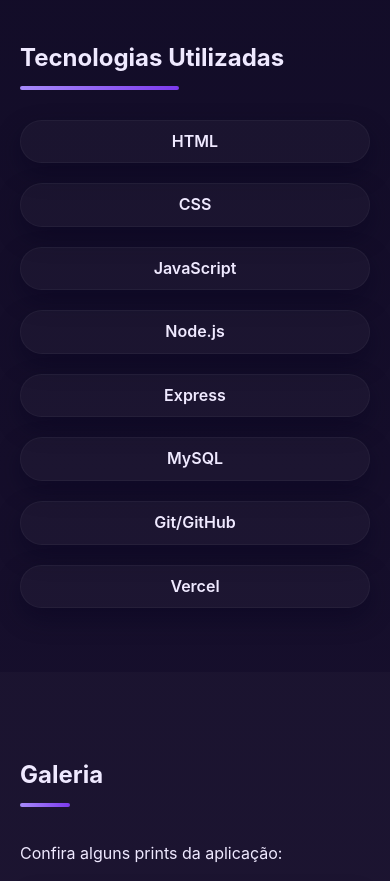
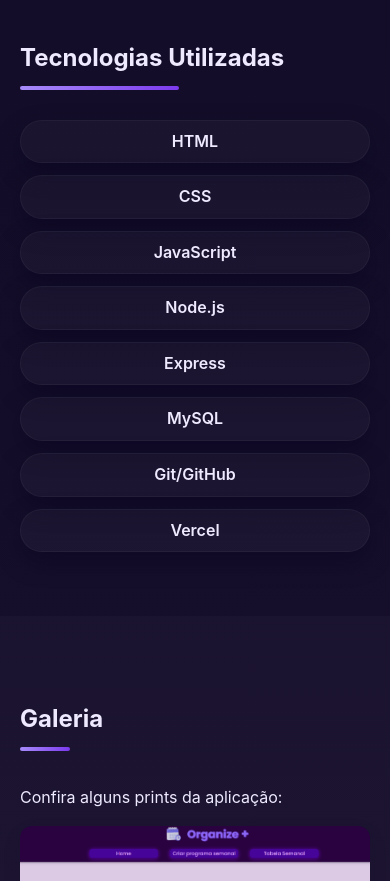
Before and after one commit to Pedrozac0789/landingpage, a plain HTML site: page index.html in a window 390 px wide. Shown: the part 2320-3201 px from the top of the page. Drawn offline with Linux system fonts and the light colour scheme.

Commit message:
adiciona gap ao grid de tecnologias e ajusta responsividade para telas pequenas

```diff
--- a/style.css
+++ b/style.css
@@ -479,6 +479,7 @@ a:focus {
   }
   .tech-grid {
     justify-content: center;
+    gap: 20px;
   }
   .gallery {
     flex-direction: column;
@@ -487,22 +488,13 @@ a:focus {
     width: 100%;
     max-width: 420px;
   }
-  /* Ajustes responsivos para o grid de tecnologias */
-  .tech-grid {
-    gap: 20px;
-  }
   .tech-grid span {
     flex: 1 1 calc(50% - 12px);
     max-width: calc(50% - 12px);
     text-align: center;
     padding: 8px 10px;
   }
-  @media (max-width: 560px) {
-    .tech-grid span {
-      flex-basis: 100%;
-      max-width: 100%;
-    }
-  }
+
   /* Ajustes responsivos para botões em telas pequenas */
   .btn {
     display: block;
@@ -527,6 +519,18 @@ a:focus {
   }
 }
 
+/* Media query separada para telefones muito pequenos: empilha chips/tech-grid */
+@media (max-width: 420px) {
+  .tech-grid {
+    gap: 12px;
+    justify-content: center;
+  }
+  .tech-grid span {
+    flex-basis: 100%;
+    max-width: 100%;
+  }
+}
+
 /* Accessibility: respect user reduced motion preference */
 @media (prefers-reduced-motion: reduce) {
   .btn,
```
